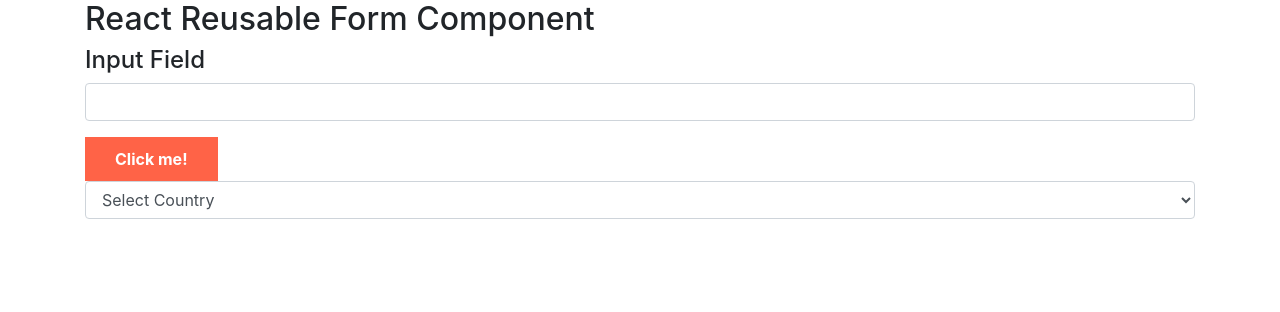
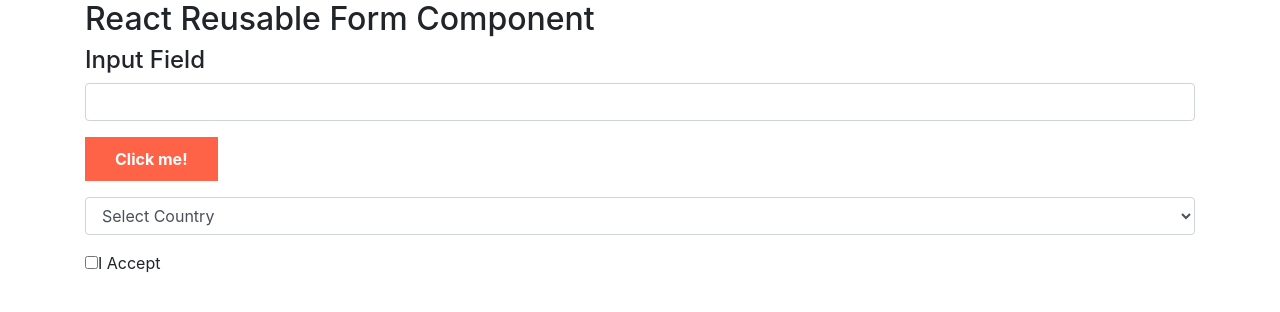
Before and after one commit to gkhan205/react-reusable-form-component, a React (Create React App) app: page / in a window 1280 px wide. Shown: the top 312 px of the page. Built offline with nearby package versions, Linux system fonts and the light colour scheme.

Commit message:
checkbox component added

```diff
--- a/src/App.js
+++ b/src/App.js
@@ -6,6 +6,7 @@ import Button from 'library/components/Button';
 import InputField from "library/components/InputField";
 import Dropdown from "library/components/Dropdown";
 import {Validators} from "library/utilities/Validator";
+import Checkbox from "library/components/Checkbox";
 
 export default class App extends Component {
 
@@ -13,7 +14,8 @@ export default class App extends Component {
         text: '',
         number: '',
         email: '',
-        country: ''
+        country: '',
+        acceptance: false
     };
 
     handleChange = (key) => (value) => {
@@ -29,8 +31,12 @@ export default class App extends Component {
         this.setState({country});
     };
 
+    handleCheckbox = (acceptance) => {
+        this.setState({acceptance});
+    };
+
     render() {
-        const {text, country} = this.state;
+        const {text, country, acceptance} = this.state;
 
         return (
             <div className="container">
@@ -58,9 +64,16 @@ export default class App extends Component {
                         {value: 5, label: 'Russia'},
                         {value: 5, label: 'Italy'},
                     ]}
+                    styleClass='mt-3'
                     value={country}
                     placeholder='Select Country'
                     onChange={this.handleDropdown}
+                />
+
+                <Checkbox
+                    label='I Accept'
+                    selected={acceptance}
+                    onChange={this.handleCheckbox}
                 />
 
             </div>
--- /dev/null
+++ b/src/library/components/Checkbox/index.js
@@ -0,0 +1,37 @@
+import React from 'react';
+import PropTypes from 'prop-types';
+
+const Checkbox = ({label, selected, styleClass, onChange}) => {
+
+    const handleChange = (event) => {
+        const {checked} = event.target;
+        onChange(checked);
+    };
+
+    return (
+        <div className={`form-group ${styleClass}`}>
+            <label>
+                <input
+                    type="checkbox"
+                    value={selected}
+                    defaultChecked={selected}
+                    onChange={handleChange}/>
+
+                {label}
+            </label>
+        </div>
+    )
+};
+
+Checkbox.propTypes = {
+    styleClass: PropTypes.string,
+    selected: PropTypes.bool.isRequired,
+    label: PropTypes.string.isRequired,
+    onChange: PropTypes.func.isRequired
+};
+
+Checkbox.defaultProps = {
+    styleClass: ''
+};
+
+export default Checkbox;
```
Also changed, not shown: 1 other file (tests, documents, lock files or other folders).
